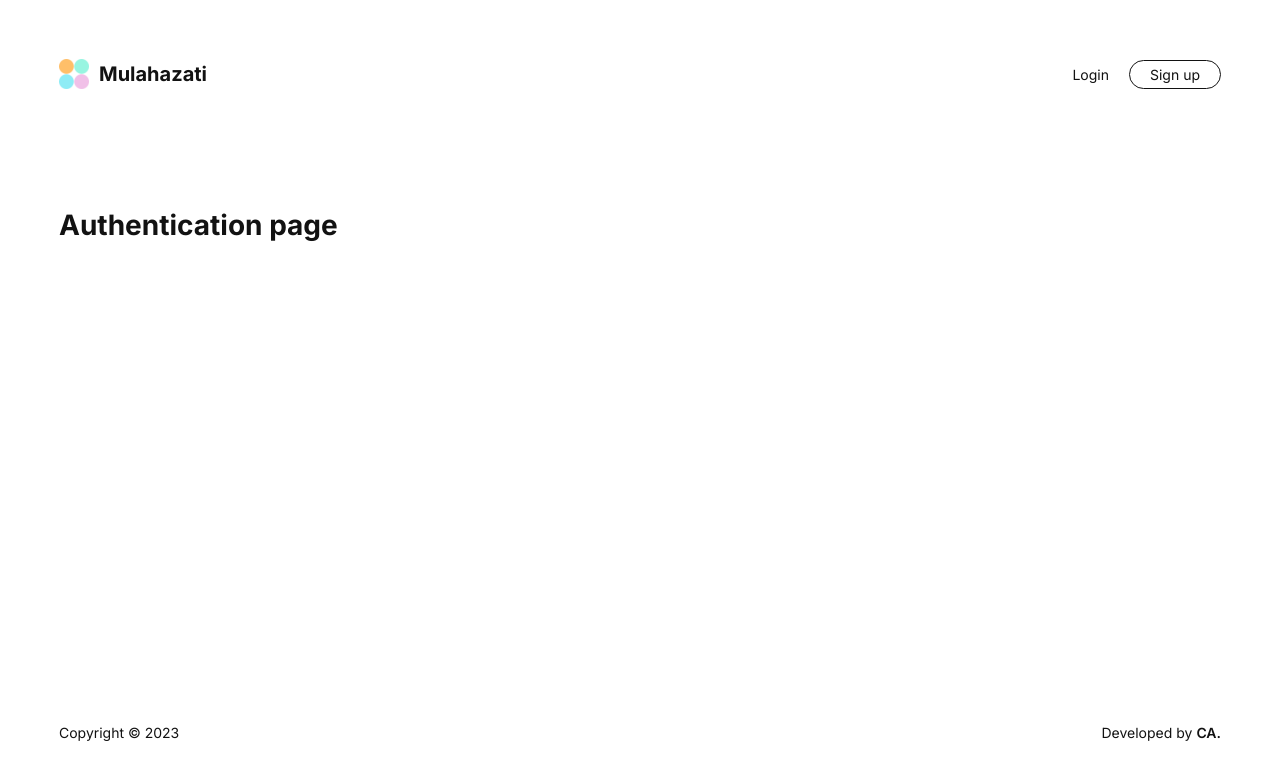
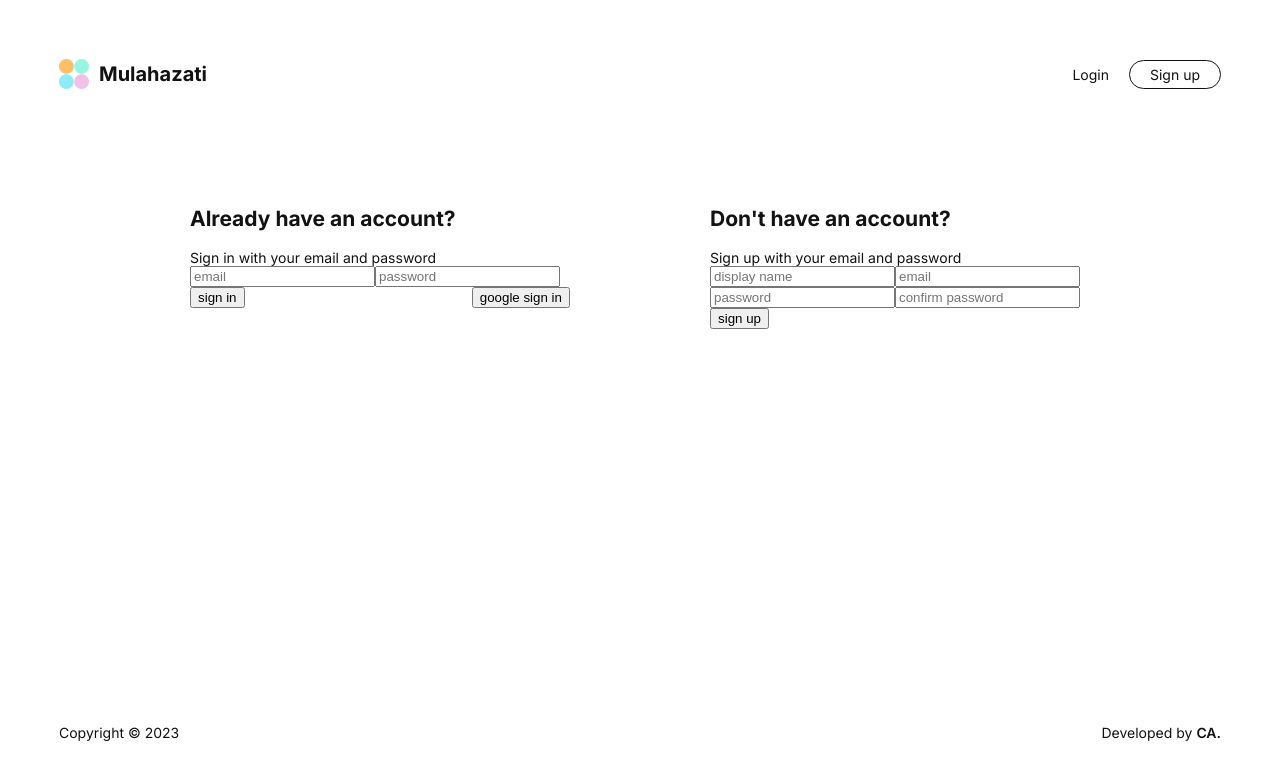
Before and after one commit to clarelantoine/todo-list-app, a React (Create React App) app: page /auth in a window 1280 px wide. Shown: the top 780 px of the page. Built offline with nearby package versions, Linux system fonts and the light colour scheme.

Commit message:
added signInForm and signUpForm components and started to work on the form layout structure

```diff
--- /dev/null
+++ b/src/components/sign-in-form/sign-in-form.component.jsx
@@ -0,0 +1,64 @@
+import { useState, useEffect } from 'react';
+import { ButtonContainer, SignInContainer, Title } from './sign-in-form.styles';
+
+const defaultFormFields = {
+    email: '',
+    password: '',
+};
+
+const SignInForm = () => {
+    const [formFields, setFormFields] = useState(defaultFormFields);
+
+    // deconstruct formFields state
+    const { email, password } = formFields;
+
+    // signin with google button handler
+    const signInWithGoogle = () => {
+        console.log('signin with google');
+    };
+
+    // form fields onChange event handler
+    const handleChange = (event) => {
+        const { name, value } = event.target;
+        setFormFields({ ...formFields, [name]: value });
+    };
+
+    useEffect(() => {
+        console.log(formFields);
+    }, [formFields]);
+
+    return (
+        <SignInContainer>
+            <Title>Already have an account?</Title>
+            <span>Sign in with your email and password</span>
+
+            <form>
+                <input
+                    type="email"
+                    name="email"
+                    placeholder="email"
+                    value={email}
+                    onChange={handleChange}
+                    required
+                />
+                <input
+                    type="password"
+                    name="password"
+                    placeholder="password"
+                    value={password}
+                    onChange={handleChange}
+                    required
+                />
+
+                <ButtonContainer>
+                    <button type="submit">sign in</button>
+                    <button type="button" onClick={signInWithGoogle}>
+                        google sign in
+                    </button>
+                </ButtonContainer>
+            </form>
+        </SignInContainer>
+    );
+};
+
+export default SignInForm;
--- /dev/null
+++ b/src/components/sign-in-form/sign-in-form.styles.jsx
@@ -0,0 +1,17 @@
+import styled from 'styled-components';
+
+export const SignInContainer = styled.div`
+    display: flex;
+    flex-direction: column;
+    width: 380px;
+`;
+
+export const ButtonContainer = styled.div`
+    display: flex;
+    justify-content: space-between;
+`;
+
+export const Title = styled.h2`
+    /* display: flex;
+    flex-direction: column; */
+`;
--- /dev/null
+++ b/src/components/sign-up-form/sign-up-form.component.jsx
@@ -0,0 +1,19 @@
+import { ButtonContainer, SignUpContainer, Title } from './sign-up-form.styles';
+
+const SignUpForm = () => (
+    <SignUpContainer>
+        <Title>Don't have an account?</Title>
+        <span>Sign up with your email and password</span>
+
+        <form>
+            <input type="text" placeholder="display name" />
+            <input type="email" placeholder="email" />
+            <input type="password" placeholder="password" />
+            <input type="password" placeholder="confirm password" />
+
+            <button type="submit">sign up</button>
+        </form>
+    </SignUpContainer>
+);
+
+export default SignUpForm;
--- /dev/null
+++ b/src/components/sign-up-form/sign-up-form.styles.jsx
@@ -0,0 +1,14 @@
+import styled from 'styled-components';
+
+export const SignUpContainer = styled.div`
+    display: flex;
+    flex-direction: column;
+    width: 380px;
+`;
+
+export const ButtonContainer = styled.div`
+    display: flex;
+    justify-content: space-between;
+`;
+
+export const Title = styled.h2``;
--- a/src/routes/authentication/authentication.component.jsx
+++ b/src/routes/authentication/authentication.component.jsx
@@ -1,7 +1,12 @@
+import SignInForm from '../../components/sign-in-form/sign-in-form.component';
+import SignUpForm from '../../components/sign-up-form/sign-up-form.component';
+import { AuthenticationContainer } from './authentication.styles';
+
 const Authentication = () => (
-    <div className="authentication-container">
-        <h1>Authentication page</h1>
-    </div>
+    <AuthenticationContainer>
+        <SignInForm />
+        <SignUpForm />
+    </AuthenticationContainer>
 );
 
 export default Authentication;
--- /dev/null
+++ b/src/routes/authentication/authentication.styles.jsx
@@ -0,0 +1,8 @@
+import styled from 'styled-components';
+
+export const AuthenticationContainer = styled.div`
+    display: flex;
+    justify-content: space-between;
+    margin: 0 auto;
+    width: 900px;
+`;
```
